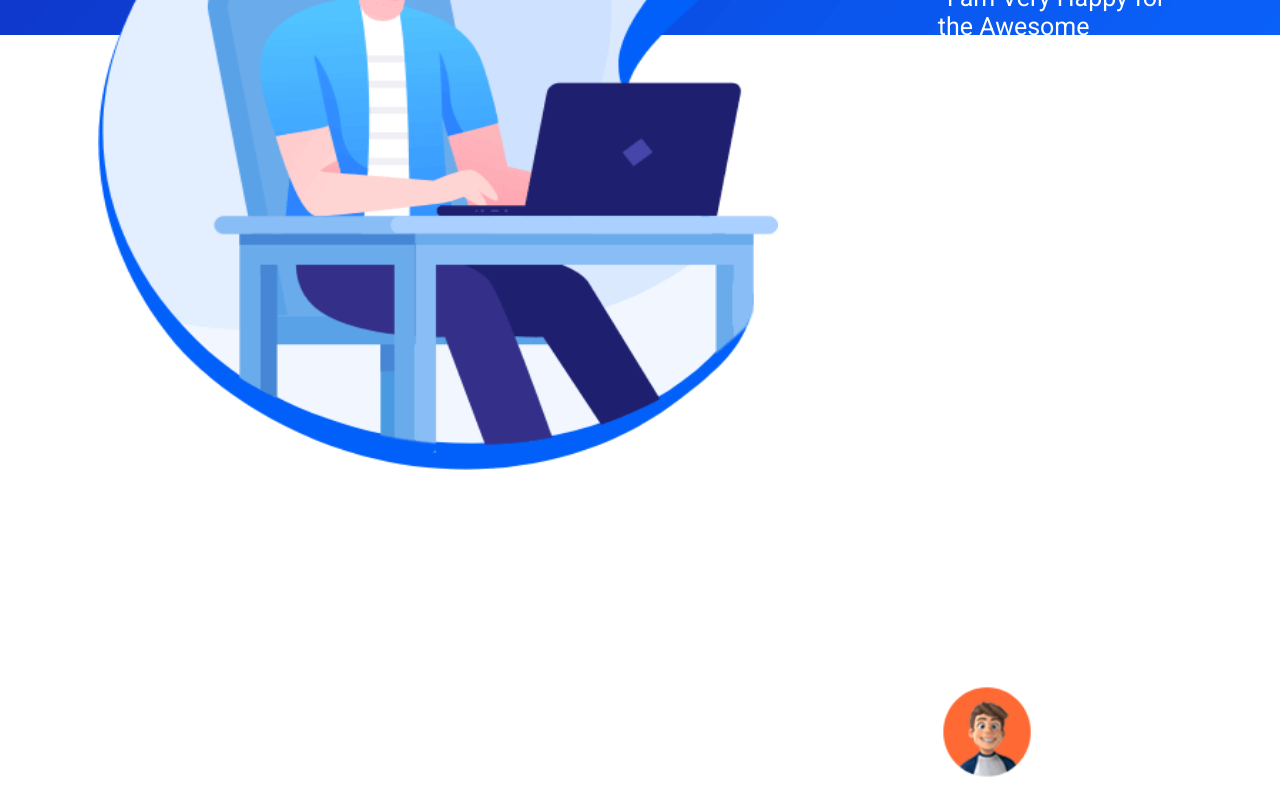
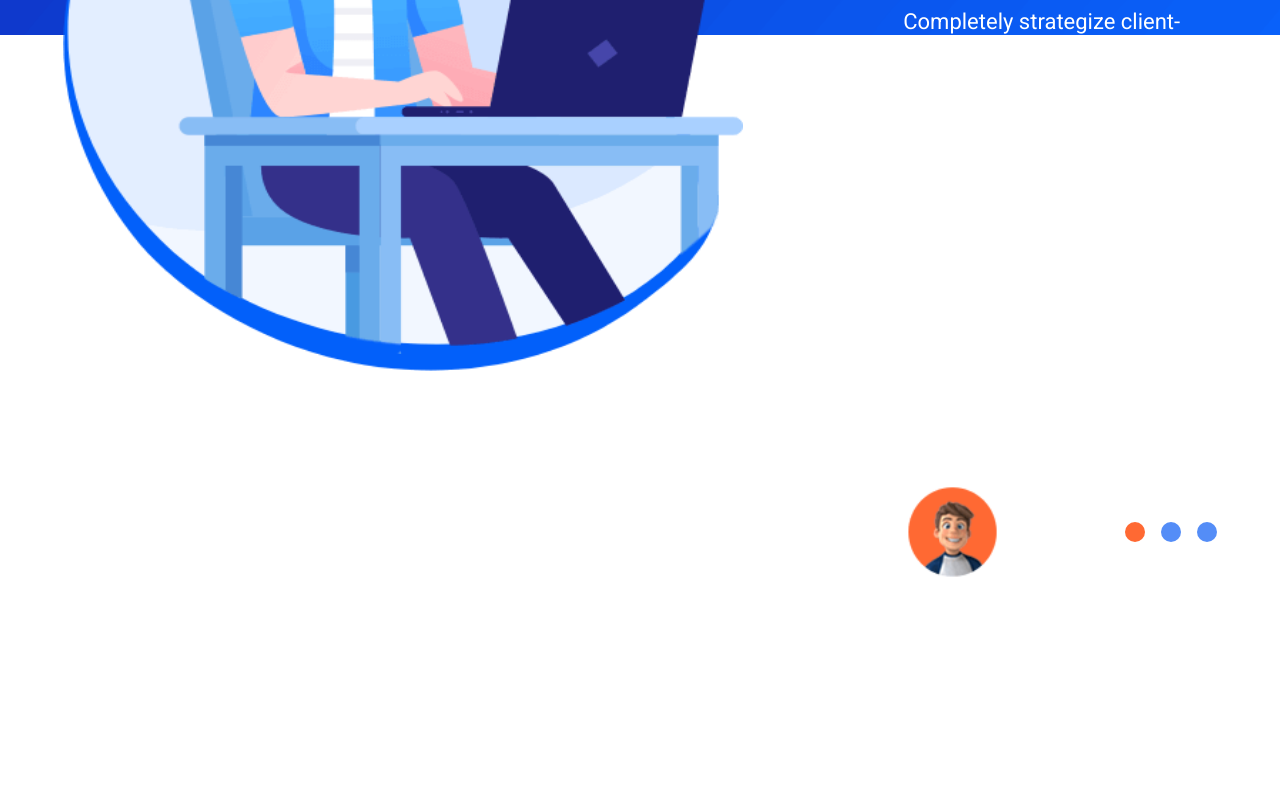
Before and after one commit to gyamficodes/tectspace, a Vue app: page / in a window 1280 px wide. Shown: the part 8944-9744 px from the top of the page. After the commit the page ends 9544 px from the top, so only its background shows below. Built offline with nearby package versions, Linux system fonts and the light colour scheme.

Commit message:
section finihsed

```diff
--- a/src/assets/_TestimonialSection.scss
+++ b/src/assets/_TestimonialSection.scss
@@ -30,8 +30,8 @@
 
   .round {
     position: absolute;
-    left: 10.5%;
-    top: 100%;
+    left: 9.1%;
+    top: 97%;
     .round-box {
       width: 190px;
       height: 190px;
@@ -102,28 +102,42 @@
       line-height: 1.7;
     }
   }
-  .flex-content{
+  .flex-content {
     @include tex-flex();
-    .flex-a{
+    .flex-a {
       display: flex;
       gap: 2em;
       align-items: center;
-        .pic{
+      .pic {
         width: 100px !important;
         height: 100px !important;
       }
-        .text{
-          h4{
+      .text {
+        h4 {
           margin-bottom: -70px;
           font-size: 25px;
           color: #fff;
           font-weight: 400;
         }
-          p{
+        p {
           color: #fff;
           font-size: 20px;
         }
       }
     }
+    .flex-b{
+      display: flex;
+      align-items: center;
+      gap: 1em;
+      .dot{
+        width: 20px;
+        height: 20px;
+        border-radius: 50%;
+        background: #548DF7;
+      }
+      #org{
+        background: #FF6933;
       }
     }
+  }
+}
--- a/src/components/TestimonialPage.vue
+++ b/src/components/TestimonialPage.vue
@@ -22,7 +22,9 @@
               </div>
             </div>
             <div class="flex-b">
-
+              <div id="org" class="dot"></div>
+              <div class="dot"></div>
+              <div class="dot"></div>
             </div>
           </div>
         </div>
```
Lines whose indentation alone changed are shown as unchanged.
